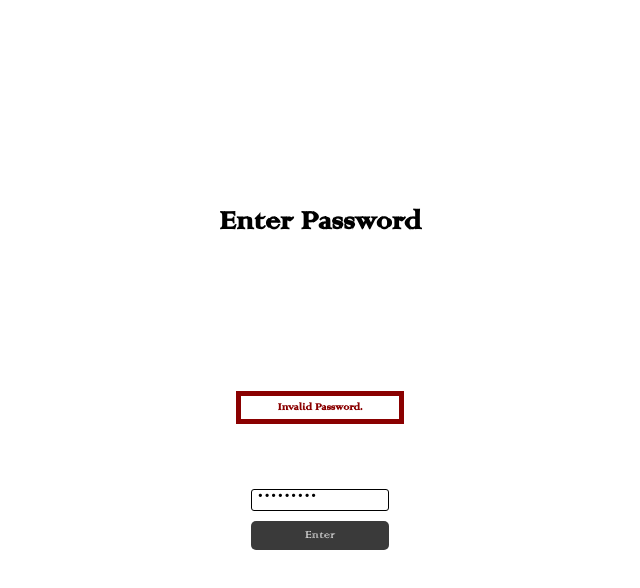
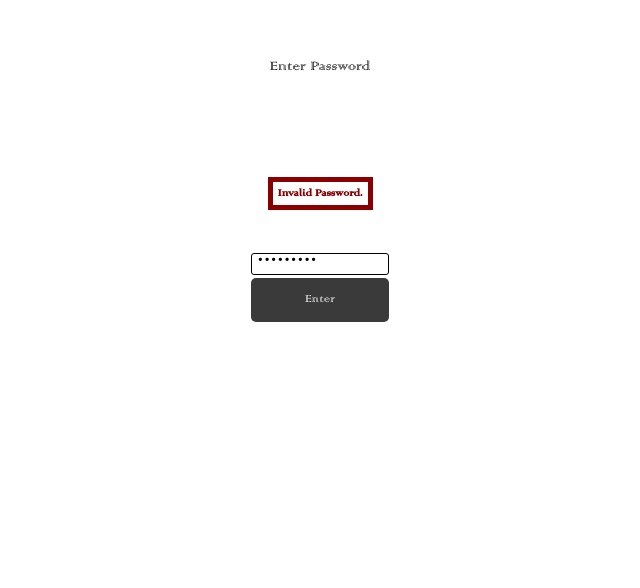
Before and after one commit to ka-denz/NM_password, a plain HTML site: page index.html in a window 1280 px wide. Both pictures are taken after typing "Sample123" into the empty fields and a click on the input "Enter". Shown: the whole page, without its empty margins (320-960 px from the left). Drawn offline with Linux system fonts and the light colour scheme.

Commit message:
another push

```diff
--- a/index.html
+++ b/index.html
@@ -12,8 +12,8 @@
 </head>
 
 <body>
-  <main id="main-holder">
-    <h1 id="login-header">Enter Password</h1>
+  <!-- <main id="main-holder">
+    <p id="login-header">Enter Password</p>
 
     <div id="login-error-msg-holder">
       <p id="login-error-msg">Invalid Password. <span id="error-msg-second-line"></span></p>
@@ -24,7 +24,19 @@
       <input type="submit" value="Enter" id="login-form-submit">
     </form>
 
-  </main>
+  </main> -->
+    <p id="login-header" height="500px">Enter Password</p>
+
+    <div id="login-error-msg-holder">
+      <p id="login-error-msg">Invalid Password. <span id="error-msg-second-line"></span></p>
+    </div>
+
+    <form id="login-form">
+      <input type="password" name="password" id="password-field" class="login-form-field" placeholder="Password">
+      <input type="submit" value="Enter" id="login-form-submit">
+    </form>
+
+
 </body>
 
 </html>
--- a/style.css
+++ b/style.css
@@ -8,10 +8,10 @@ html {
   }
 
   body {
-    height: 100%;
+    height: 50%;
     margin: 0;
     font-family: colonna;
-    font-weight: 0;
+    font-weight: 200;
     display: grid;
     justify-items: center;
     align-items: center;
@@ -42,7 +42,7 @@ html {
   #login-error-msg {
     font-family: colonna;
     font-weight: 0;
-    width: 23%;
+    width: 10;
     text-align: center;
     margin: 0;
     padding: 5px;
@@ -77,7 +77,6 @@ html {
 
   .login-form-field {
     font-family: colonna;
-    font-size: 2;
     border: none;
     border: 1px solid #000000;
     margin-bottom: 10px;
@@ -90,6 +89,7 @@ html {
     font-family: colonna;
     font-weight: 0;
     width: 100%;
+    height: 150%;
     padding: 7px;
     border: none;
     border-radius: 5px;
--- /dev/null
+++ b/style2.css
@@ -0,0 +1,74 @@
+@font-face {
+    font-family: colonna;
+    src: url(COLONNA.TTF);
+}
+
+#login-error-msg-holder {
+    font-family: colonna;
+    font-weight: 0;
+    width: 100%;
+    height: 100%;
+    display: grid;
+    justify-items: center;
+    align-items: center;
+  }
+
+
+#login-error-msg {
+    font-family: colonna;
+    font-weight: 0;
+    width: 23%;
+    text-align: center;
+    margin: 0;
+    padding: 5px;
+    font-size: 12px;
+    font-weight: bold;
+    color: #8a0000;
+    border: 5px solid #8a0000;
+    background-color: #ffffff;
+    opacity: 0;
+  }
+
+  #error-msg-second-line {
+    font-family: colonna;
+    font-weight: 0;
+    display: block;}
+
+    #login-form {
+        font-family: colonna;
+        font-weight: 0;
+        align-self: flex-start;
+        display: grid;
+        justify-items: center;
+        align-items: center;
+      }
+
+      .login-form-field::placeholder {
+        font-family: colonna;
+        font-weight: 0;
+        color: #000000;
+      }
+
+      .login-form-field {
+        font-family: colonna;
+        border: none;
+        border: 1px solid #000000;
+        margin-bottom: 10px;
+        border-radius: 3px;
+        outline: none;
+        padding: 0px 0px 5px 5px;
+      }
+
+      #login-form-submit {
+        font-family: colonna;
+        font-weight: 0;
+        width: 100%;
+        height: 150%;
+        padding: 7px;
+        border: none;
+        border-radius: 5px;
+        color: white;
+        background-color: #3a3a3a;
+        cursor: pointer;
+        outline: none;
+      }
```
